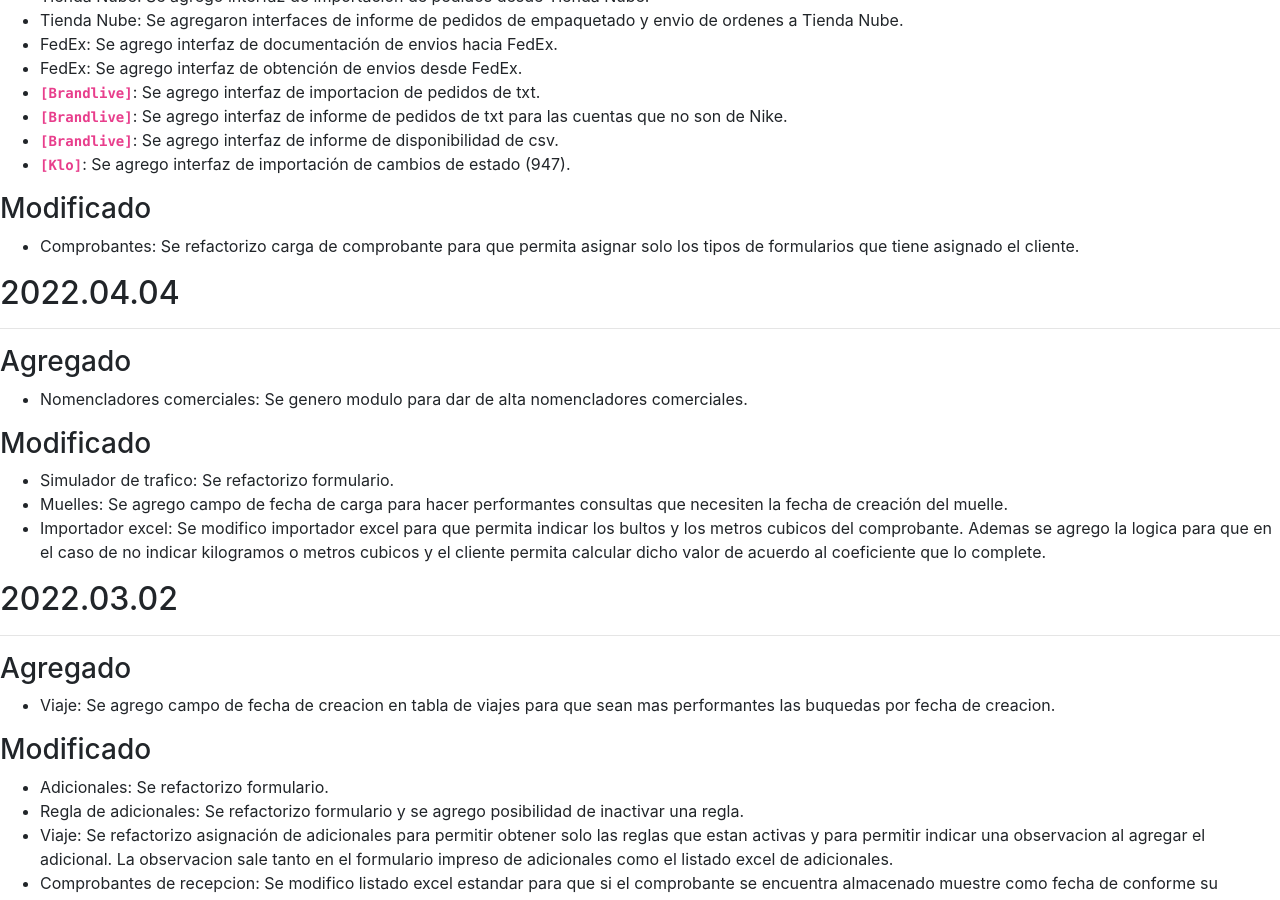
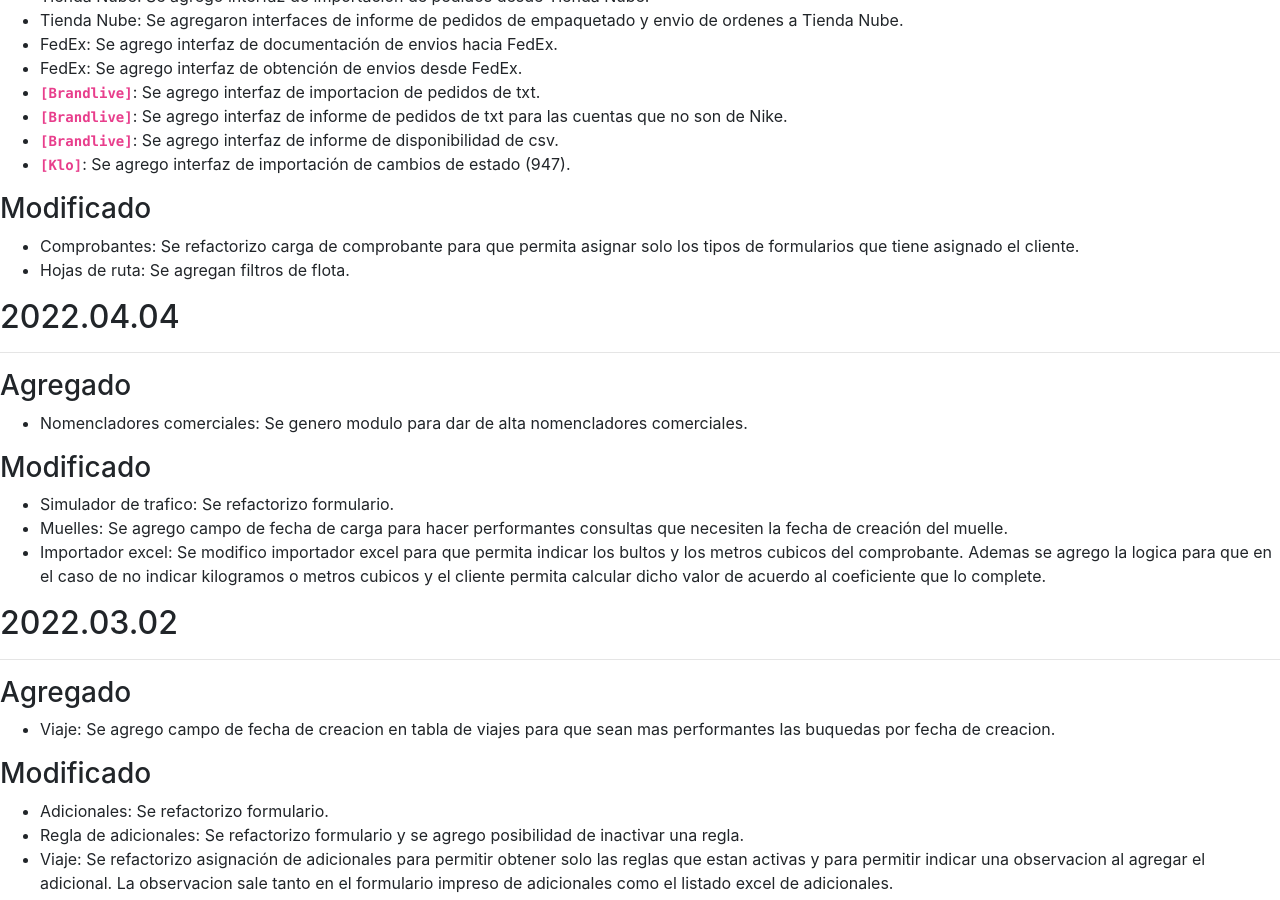
Before and after one commit to brainsys-arsaad/versionado, a Jekyll site: the page built from registro-cambios.markdown, in a window 1280 px wide and 900 px high, scrolled down 474 px. Built offline with Jekyll 4.4.1, drawn with Linux system fonts in a browser that asks for light colours.

Commit message:
Update registro-cambios.markdown

```diff
--- a/registro-cambios.markdown
+++ b/registro-cambios.markdown
@@ -80,7 +80,7 @@ El formato esta basado en [Keep a Changelog](https://keepachangelog.com/es-ES/1.
 
 ### Modificado
 - Comprobantes: Se refactorizo carga de comprobante para que permita asignar solo los tipos de formularios que tiene asignado el cliente.
-
+- Hojas de ruta: Se agregan filtros de flota.
 
 ## 2022.04.04
 ---
```
